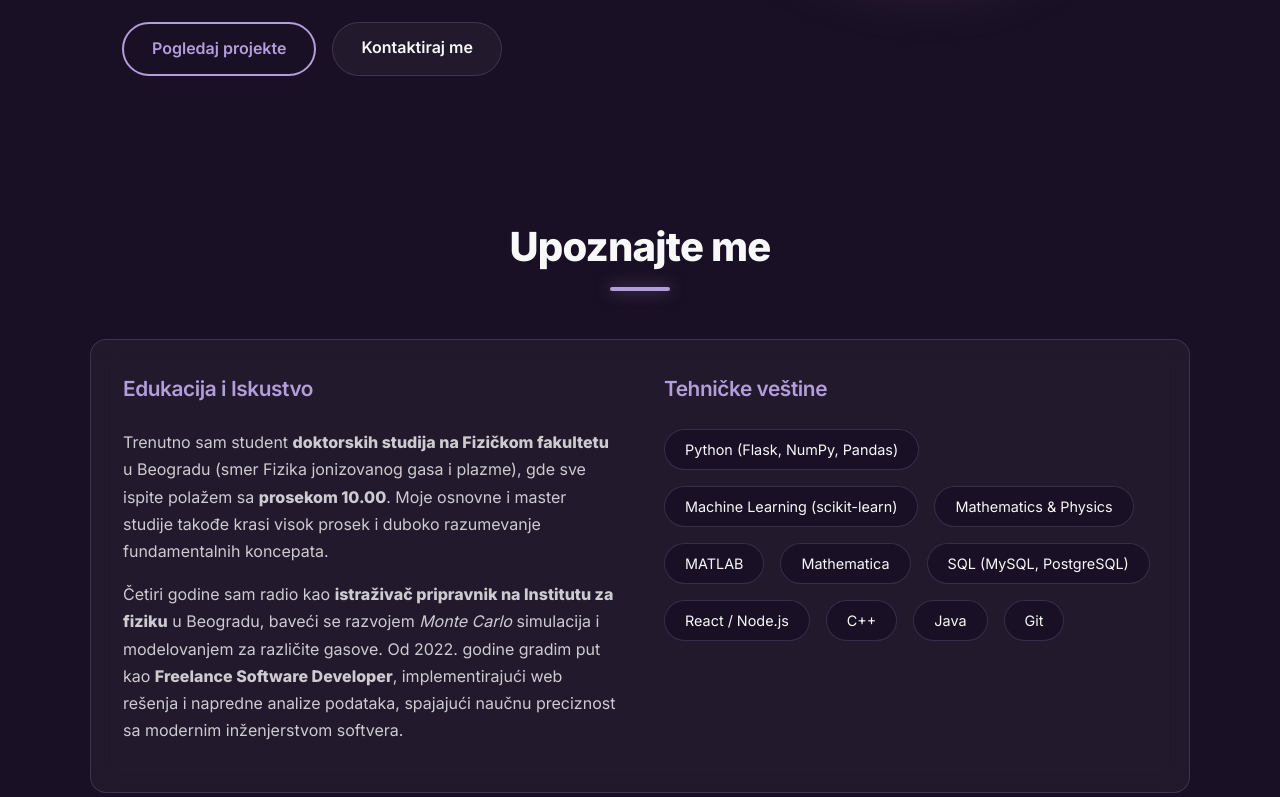
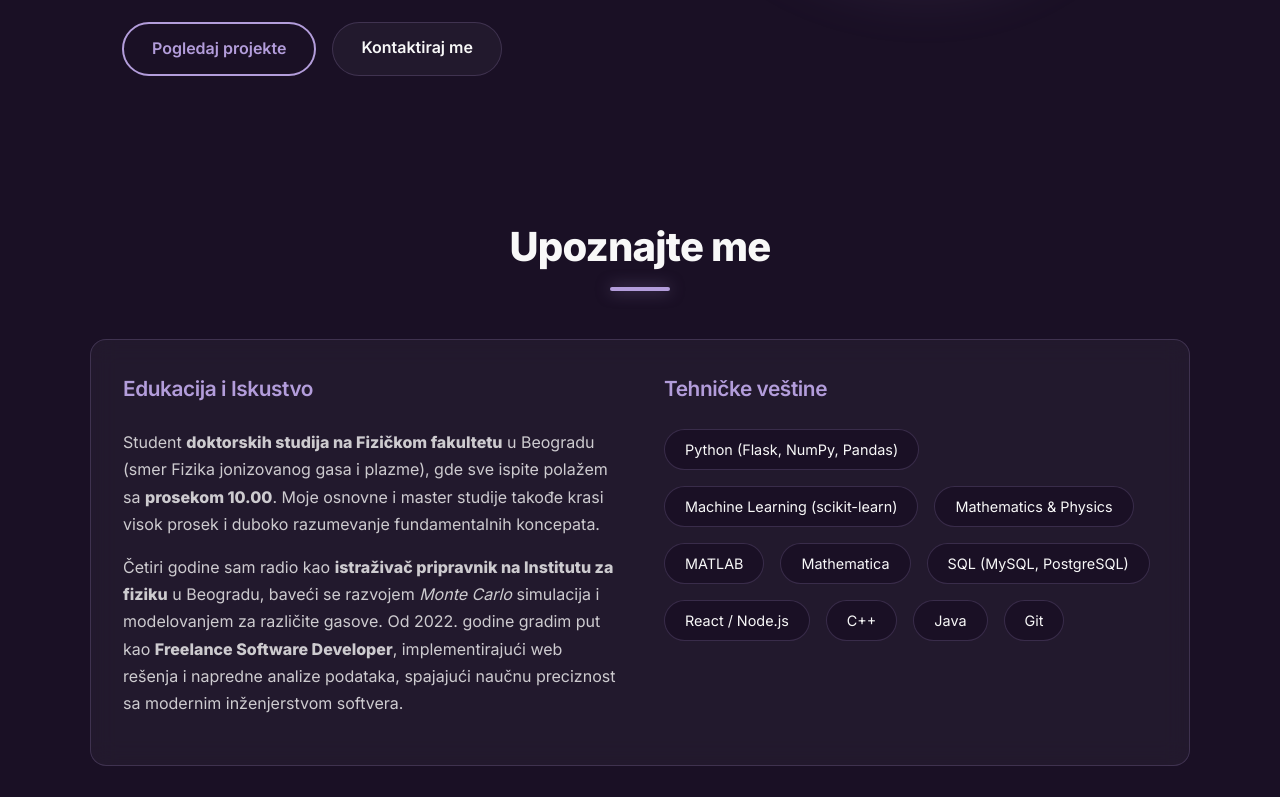
Before and after one commit to casual-coder12/portfolio, a React app: page / in a window 1280 px wide. Shown: the part 681-1478 px from the top of the page. Built offline with nearby package versions, Linux system fonts and the light colour scheme; the HTML template or start-up script is replaced by a standard one.

Commit message:
Changed bio

```diff
--- a/src/translations.js
+++ b/src/translations.js
@@ -16,7 +16,7 @@ export const t = {
     about: {
       title: "Upoznajte me",
       subtitle: "Edukacija i Iskustvo",
-      p1: `Trenutno sam student <strong>doktorskih studija na Fizičkom fakultetu</strong> u Beogradu (smer Fizika jonizovanog gasa i plazme), gde sve ispite polažem sa <strong>prosekom 10.00</strong>. Moje osnovne i master studije takođe krasi visok prosek i duboko razumevanje fundamentalnih koncepata.`,
+      p1: `Student <strong>doktorskih studija na Fizičkom fakultetu</strong> u Beogradu (smer Fizika jonizovanog gasa i plazme), gde sve ispite polažem sa <strong>prosekom 10.00</strong>. Moje osnovne i master studije takođe krasi visok prosek i duboko razumevanje fundamentalnih koncepata.`,
       p2: `Četiri godine sam radio kao <strong>istraživač pripravnik na Institutu za fiziku</strong> u Beogradu, baveći se razvojem <i>Monte Carlo</i> simulacija i modelovanjem za različite gasove. Od 2022. godine gradim put kao <strong>Freelance Software Developer</strong>, implementirajući web rešenja i napredne analize podataka, spajajući naučnu preciznost sa modernim inženjerstvom softvera.`
     },
     projects: {
@@ -75,7 +75,7 @@ export const t = {
     about: {
       title: "Get to know me",
       subtitle: "Education & Experience",
-      p1: `I am currently a <strong>PhD student at the Faculty of Physics</strong> in Belgrade (Physics of Ionized Gases and Plasma), maintaining a perfect <strong>GPA of 10.00</strong>. My Bachelor's and Master's studies are also marked by high grades and a deep understanding of fundamental concepts.`,
+      p1: `I am a <strong>PhD student at the Faculty of Physics</strong> in Belgrade (Physics of Ionized Gases and Plasma), maintaining a perfect <strong>GPA of 10.00</strong>. My Bachelor's and Master's studies are also marked by high grades and a deep understanding of fundamental concepts.`,
       p2: `I worked for four years as a <strong>Research Trainee at the Institute of Physics</strong> in Belgrade, focusing on the development of <i>Monte Carlo</i> simulations and modeling for various gases. Since 2022, I've been working as a <strong>Freelance Software Developer</strong>, implementing web solutions and advanced data analytics, merging scientific rigor with modern software engineering.`
     },
     projects: {
```
